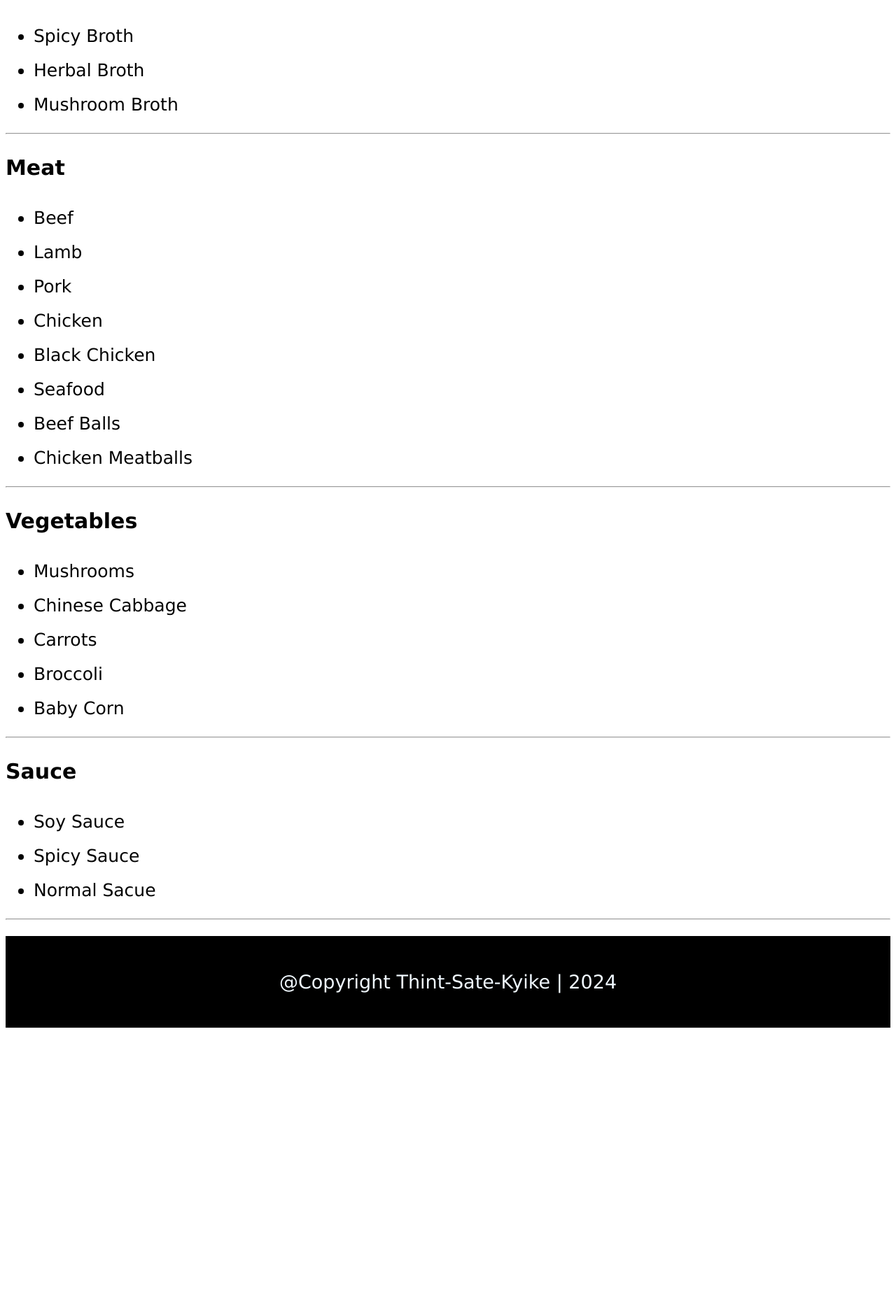
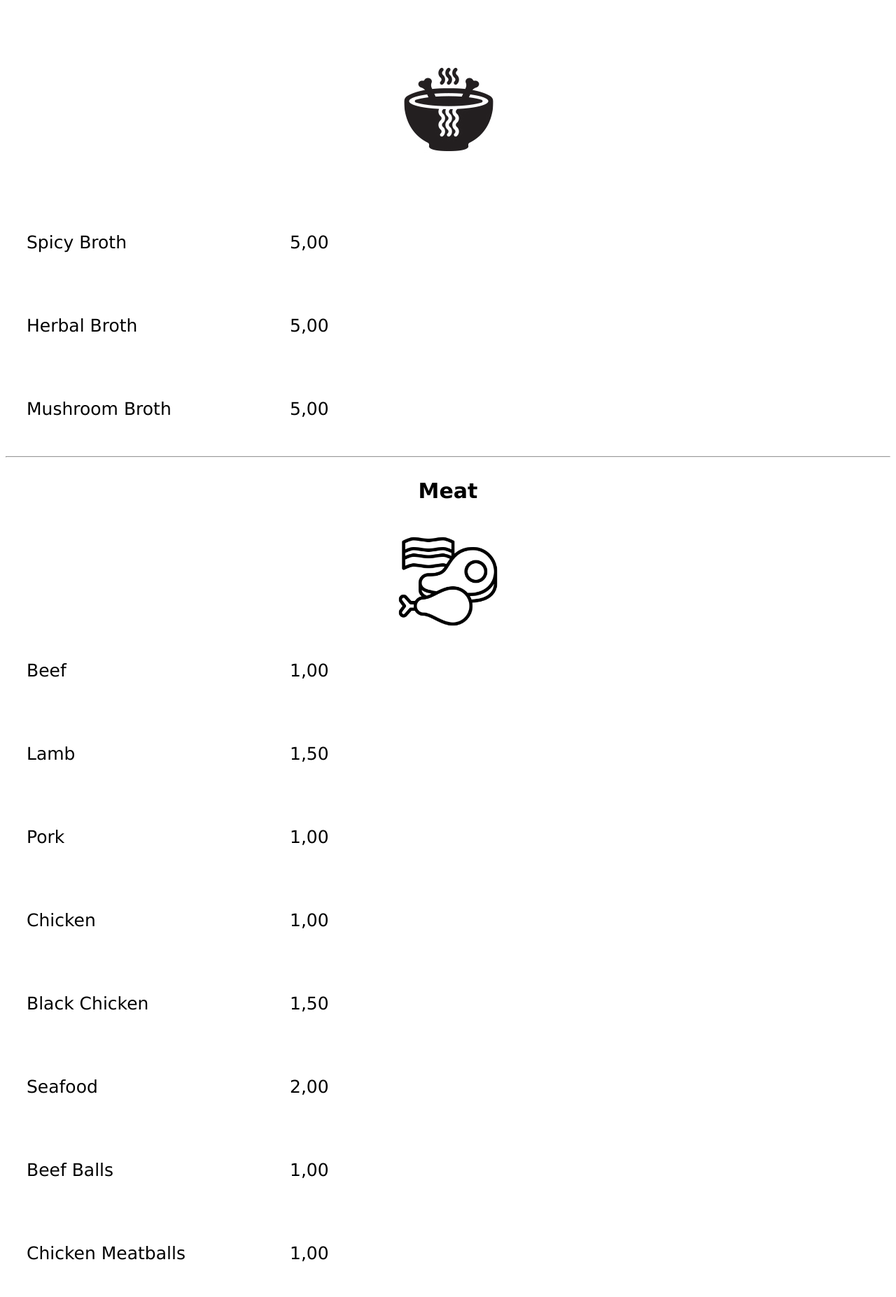
Before and after one commit to Min-Thway-Htut/Restaurant-Website, a plain HTML site: page generic.html in a window 1280 px wide. Shown: the part 312-2166 px from the top of the page at 70% size. Before the commit the page ends 1789 px from the top, so only its background shows below. Drawn offline with Linux system fonts and the light colour scheme.

Commit message:
Update on menu

```diff
--- a/generic.html
+++ b/generic.html
@@ -22,41 +22,91 @@
         <section class="menu" id="menu">
             <h1>MENU</h1>
             <h3 id="broths">Broths</h3>
-            <ul>
-                <li>Spicy Broth</li>
-                <li>Herbal Broth</li>
-                <li>Mushroom Broth</li>
-            </ul>
+            <img class="menu-logo" src="images/broth-logo.png" alt="broth" />
+            <article class="item">
+                <p class = "item-broths">Spicy Broth</p><p class="price">5,00</p>
+            </article>
+            <article class="item">
+                <p class = "item-broths">Herbal Broth</p><p class="price">5,00</p>
+            </article>
+            <article class="item">
+                <p class = "item-broths">Mushroom Broth</p><p class="price">5,00</p>
+            </article>
             <hr />
+
             <h3 id="meat">Meat</h3>
-            <ul>
-                <li>Beef</li>
-                <li>Lamb</li>
-                <li>Pork</li>
-                <li>Chicken</li>
-                <li>Black Chicken</li>
-                <li>Seafood</li>
-                <li>Beef Balls</li>
-                <li>Chicken Meatballs</li>
-            </ul>
+            <img class="menu-logo meat" src="images/meat-logo.jpg" id = "meat-logo" alt="meat" />
+            <article class="item">
+                <p class = "item-meat">Beef</p><p class="price">1,00</p>
+            </article>
+            <article class="item">
+                <p class = "item-meat">Lamb</p><p class="price">1,50</p>
+            </article>
+            <article class="item">
+                <p class = "item-meat">Pork</p><p class="price">1,00</p>
+            </article>
+            <article class="item">
+                <p class = "item-meat">Chicken</p><p class="price">1,00</p>
+            </article>
+            <article class="item">
+                <p class = "item-meat">Black Chicken</p><p class="price">1,50</p>
+            </article>
+            <article class="item">
+                <p class = "item-meat">Seafood</p><p class="price">2,00</p>
+            </article>
+            <article class="item">
+                <p class = "item-meat">Beef Balls</p><p class="price">1,00</p>
+            </article>
+            <article class="item">
+                <p class = "item-meat">Chicken Meatballs</p><p class="price">1,00</p>
+            </article>
             <hr />
-            <h3 id="vegetables">Vegetables</h3>
-            <ul>
-                <li>Mushrooms</li>
-                <li>Chinese Cabbage</li>
-                <li>Carrots</li>
-                <li>Broccoli</li>
-                <li>Baby Corn</li>
-                </ul>
-                <hr />
+
+            <h3 id="vegetables">Vegetables</h3>\
+            <img class="menu-logo vegetables" src="images/vegetables-logo.png" alt="vegetables" />
+            <article class="item">
+                <p class="item-vegetables">Mushrooms</p><p class="price">0,25</p>
+            </article>
+            <article class="item">
+                <p class="item-vegetables">Chinese Cabbage</p><p class="price">0,25</p>
+            </article>
+            <article class="item">
+                <p class="item-vegetables">Carrots</p><p class="price">0,25</p>
+            </article>
+            <article class="item">
+                <p class="item-vegetables">Broccoli</p><p class="price">0,25</p>
+            </article>
+            <article class="item">
+                <p class="item-vegetables">Baby Corn</p><p class="price">0,25</p>
+            </article>
+        <hr/>
+
             <h3 id="sauce">Sauce</h3>
-            <ul>
-                <li>Soy Sauce</li>
-                <li>Spicy Sauce</li>
-                <li>Normal Sacue</li>
-            </ul>
+            <img class="menu-logo sauce" src="images/sauce-logo.jpg" alt="sauce" />
+            <article class="item">
+                <p class="item-sauce">Soy Sauce</p>
+            </article>
+            <article class="item">
+                <p class="item-sauce">Spicy Sauce</p>
+            </article>
+            <article class="item">
+                <p class="item-sauce">Normal Sauce</p>
+            </article>
             <hr />
+
+            <h3 id="drink">Drink and Beverage</h3>
+            <img class="menu-logo drink" src="images/drink-logo.jpg" alt="drink" />
+            <article class="item">
+                <p class="item-drink">Coca Cola</p><p class="price">3,00</p>
+                <p class="item-drink">Coke Zero</p><p class="price">3,00</p>
+                <p class="item-drink">Pepsi</p><p class="price">3,00</p>
+                <p class="item-drink">Beer</p><p class="price">2,00</p>
+                <p class="item-drink">Orange Juice</p><p class="price">4,50</p>
+                <p class="item-drink">Apple Juice</p><p class="price">4,50</p>
+                <p class="item-drink">Grape Juice</p><p class="price">4,50</p>
+            </article>
         </section>
+
         <section class="menu-bar" id="menu-bar">
             <div>
                 <nav>
--- a/styles.css
+++ b/styles.css
@@ -202,3 +202,37 @@ figcaption{
     margin: auto;
 
 }
+
+#broths, #meat, #vegetables, #sauce, #drink{
+    display: block;
+    text-align: center;
+}
+
+.price{
+    text-align: right;
+}
+
+.item-broths, .item-meat, .item-vegetables, .item-sauce, .item-drink{
+    text-align: left;
+    width: 25%;
+}
+.item p{
+    display: inline-block;
+    font-size: 25px;
+    margin-top: auto;
+    margin-bottom: auto;
+}
+
+.menu-logo{
+    display: block;
+    margin-top: auto;
+    margin-bottom: auto;
+    margin-left: auto;
+    margin-right: auto;
+}
+
+.menu-logo.meat, .menu-logo.vegetables, .menu-logo.sauce, .menu-logo.drink{
+    display: block;
+    width: 150px;
+    height: 150px;
+}
```
Also changed, not shown: images/broth-logo.png (added), images/drink-logo.jpg (added), images/meat-logo.jpg (added), images/sauce-logo.jpg (added), images/vegetables-logo.png (added).
